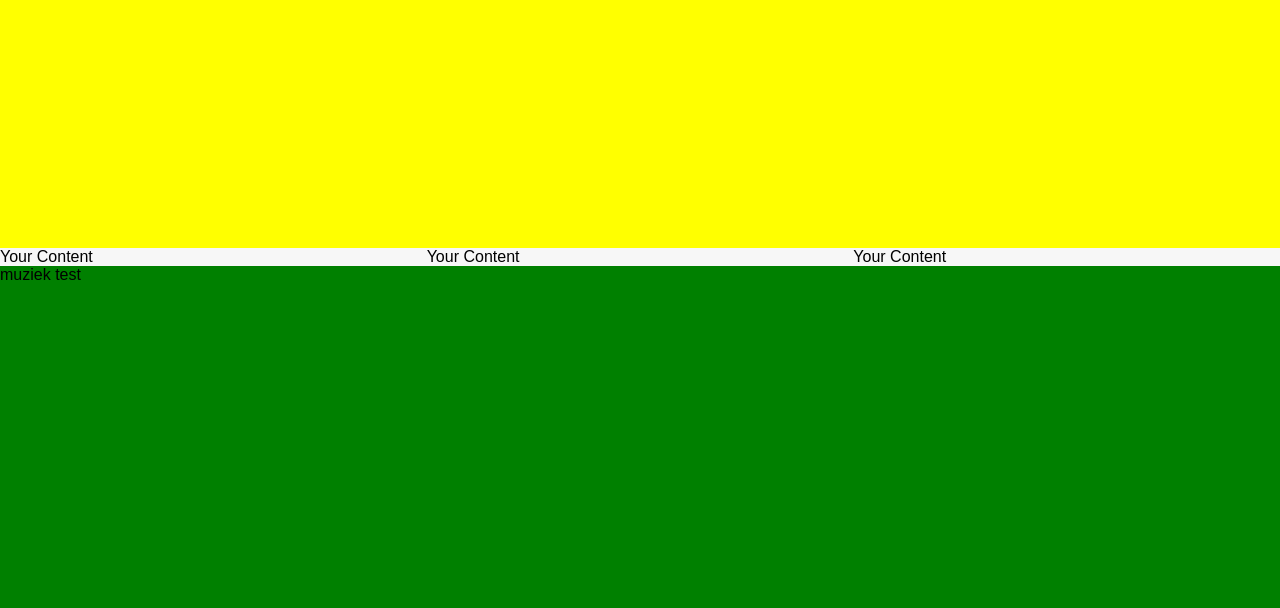
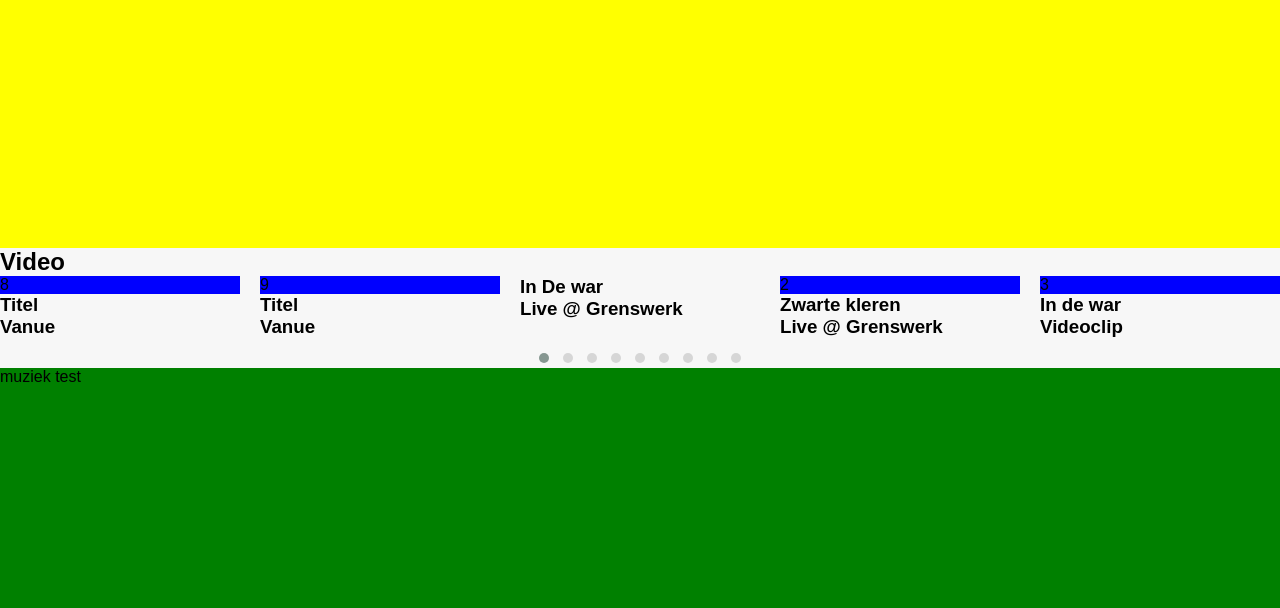
Before and after one commit to MariusHendriks/Moedersmooiste, a PHP site: page / in a window 1280 px wide. Shown: the part 2152-2760 px from the top of the page. Run offline with PHP 8.4, Linux system fonts and the light colour scheme.

Commit message:
carousel dingen

```diff
--- a/css/style.css
+++ b/css/style.css
@@ -153,6 +153,10 @@ nav li:hover::after {
     width: 100vw;
     background-color: #f7f7f7;
 }
+.imageCarousel{
+  width: 100%;
+  background-color: blue;
+}
 /* VIDEOS FINISH */
 
 /* MUZIEK START */
--- a/modules/videos.php
+++ b/modules/videos.php
@@ -1,15 +1,84 @@
-<div class="owl-carousel">
-  <div> Your Content </div>
-  <div> Your Content </div>
-  <div> Your Content </div>
-  <div> Your Content </div>
-  <div> Your Content </div>
-  <div> Your Content </div>
-  <div> Your Content </div>
+<h1>Video</h1>
+<div class="owl-carousel owl-theme owl-loaded">
+    <div class="owl-stage-outer">
+        <div class="owl-stage">
+            <div class="owl-item">
+              <div class="item-video"><a class="owl-video" href="https://www.youtube.com/watch?v=JpxsRwnRwCQ"></a></div>
+                <h3>In De war</h3>
+              <h3>Live @ Grenswerk</h3>
+            </div>
+            <div class="owl-item">
+              <div class="imageCarousel">
+                2
+              </div>
+              <h3>Zwarte kleren</h3>
+              <h3>Live @ Grenswerk</h3>
+            </div>
+            <div class="owl-item">
+              <div class="imageCarousel">
+                3
+              </div>
+              <h3>In de war</h3>
+              <h3>Videoclip</h3>
+            </div>
+            <div class="owl-item">
+              <div class="imageCarousel">
+                4
+              </div>
+              <h3>Niets meer</h3>
+              <h3>Live @ Tryp</h3>
+            </div>
+            <div class="owl-item">
+              <div class="imageCarousel">
+                5
+              </div>
+              <h3>Titel</h3>
+              <h3>Vanue</h3>
+            </div>
+            <div class="owl-item">
+              <div class="imageCarousel">
+                6
+              </div>
+              <h3>Titel</h3>
+              <h3>Vanue</h3>
+            </div>
+            <div class="owl-item">
+              <div class="imageCarousel">
+                7
+              </div>
+              <h3>Titel</h3>
+              <h3>Vanue</h3>
+            </div>
+            <div class="owl-item">
+              <div class="imageCarousel">
+                8
+              </div>
+              <h3>Titel</h3>
+              <h3>Vanue</h3>
+            </div>
+            <div class="owl-item">
+              <div class="imageCarousel">
+                9
+              </div>
+              <h3>Titel</h3>
+              <h3>Vanue</h3>
+            </div>
+        </div>
+    </div>
+
+    <div class="owl-dots">
+
+    </div>
 </div>
 
 <script type="text/javascript">
+  var width = $('.imageCarousel').width();
   $(document).ready(function(){
-    $(".owl-carousel").owlCarousel();
+    $(".owl-carousel").owlCarousel({
+      center: true,
+      items:5,
+      loop:true,
+      margin:20
+    });
   });
 </script>
```
